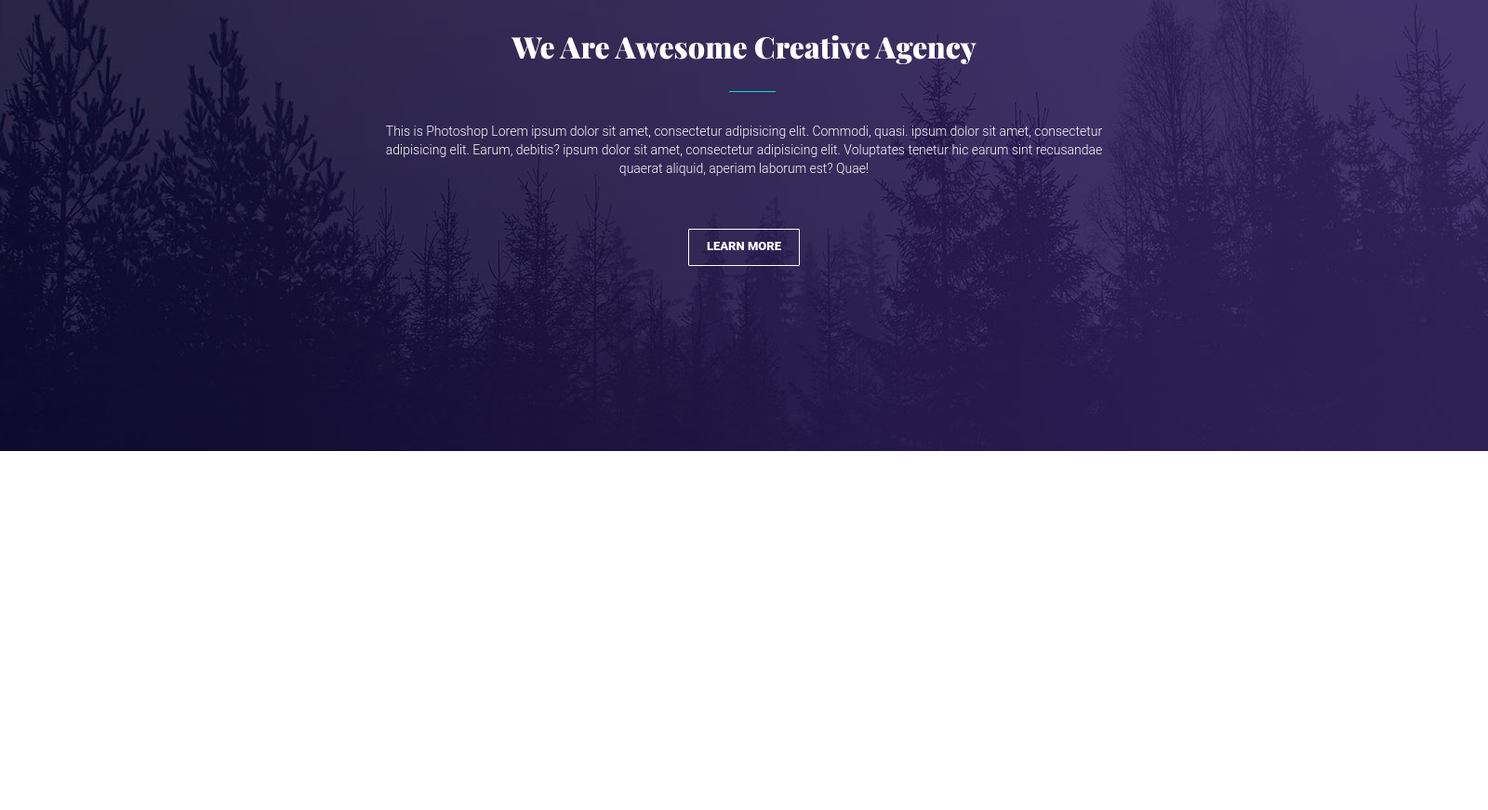
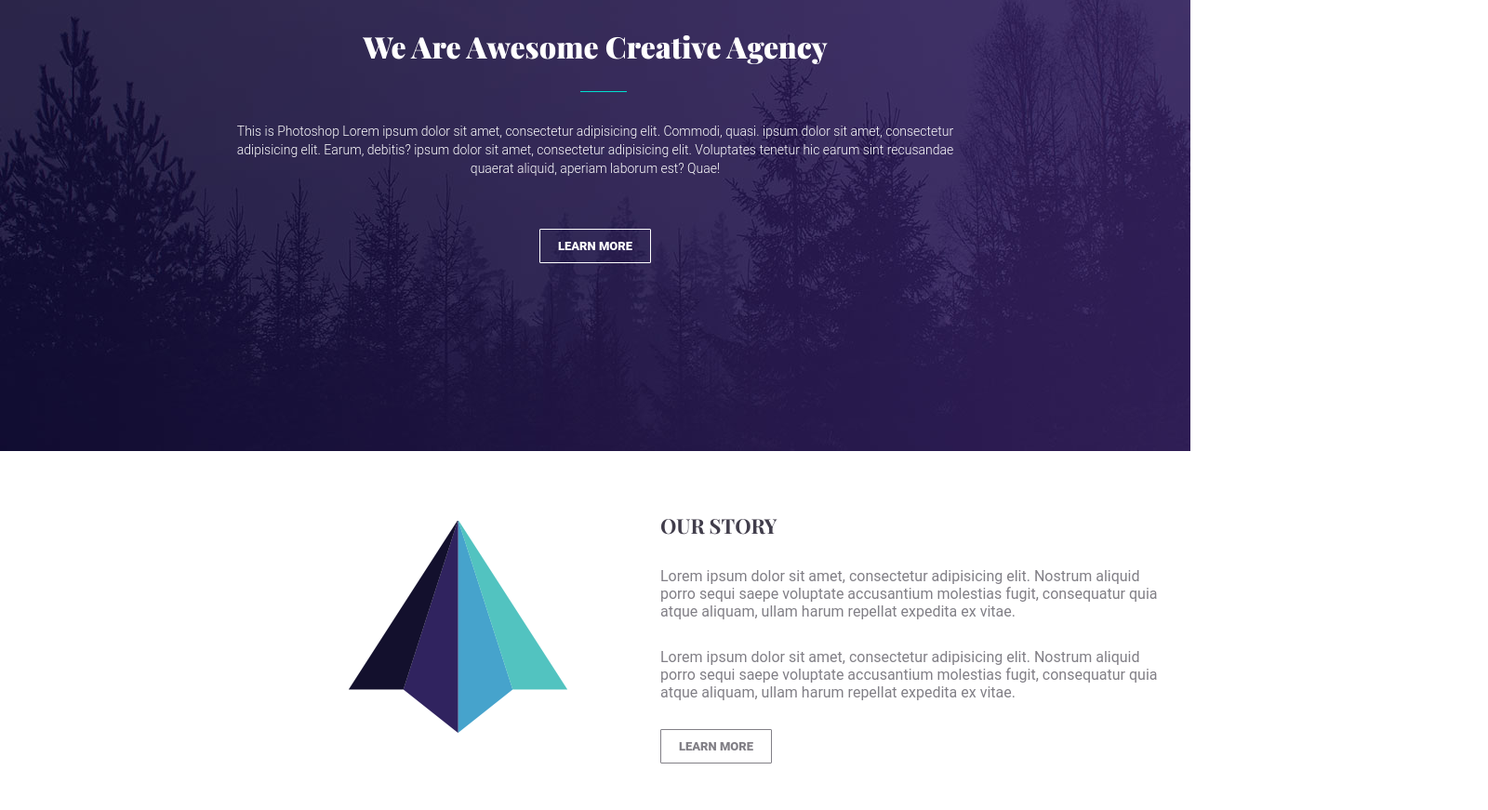
Before and after one commit to sintezmax2008/lemon.school, a plain HTML site: page 8/index.html in a window 1280 px wide. Shown: the part 185-1056 px from the top of the page at 93% size, 1600 px wide, since content can reach past the window. Drawn offline with nearby package versions, Linux system fonts and the light colour scheme.

Commit message:
продолжение 26-05-2016

```diff
--- a/8/index.html
+++ b/8/index.html
@@ -9,9 +9,9 @@
 	<div class="main__wrapper">
 		<div class="block__1">
 			<div class="block__1__header">
-				<div class="block__1__header__logo">
+				<a class="block__1__header__logo" href="#">
 					<img src="image/block__1__logo.png" alt="TaJam Company">
-				</div>
+				</a>
 				<div class="block__1__header__nav">
 					<ul>
 						<li><a href="#">Home</a></li>
@@ -28,21 +28,23 @@
 				<h1>We Are Awesome Creative Agency</h1>
 				<p>This is Photoshop Lorem ipsum dolor sit amet, consectetur adipisicing elit. Commodi, quasi. ipsum dolor sit amet, consectetur adipisicing elit. Earum, debitis? ipsum dolor sit amet, consectetur adipisicing elit. Voluptates tenetur hic earum sint recusandae quaerat aliquid, aperiam laborum est? Quae!</p>
 			</div>
-			<div class="block__1__footer">
-				<a href="#">Learn more</a>
-			</div>
+			<a class="block__1__footer" href="#">
+				<div>Learn more</div>
+			</a>
 		</div>
 		<div class="block__2">
 			<div class="block__2__left">
-
+				<img src="image/block__2__logo.png" alt="Логотип">
 			</div>
-			<div class="block__2__rigth">
-				<div class="block__2__rigth__text">
-
+			<div class="block__2__right">
+				<div class="block__2__right__text">
+					<h1>Our story</h1>
+					<p>Lorem ipsum dolor sit amet, consectetur adipisicing elit. Nostrum aliquid porro sequi saepe voluptate accusantium molestias fugit, consequatur quia atque aliquam, ullam harum repellat expedita ex vitae.</p>
+					<p>Lorem ipsum dolor sit amet, consectetur adipisicing elit. Nostrum aliquid porro sequi saepe voluptate accusantium molestias fugit, consequatur quia atque aliquam, ullam harum repellat expedita ex vitae.</p>
 				</div>
-				<div class="block__2__rigth__botton">
-
-				</div>
+				<a class="block__2__botton" href="#">
+					<div>Learn more</div>
+				</a>
 			</div>
 		</div>
 		<div class="block__3">
--- a/8/style.css
+++ b/8/style.css
@@ -10,7 +10,7 @@
 
 .main__wrapper {
 	display: block;
-	width: 1600px;
+	width: 100%;
 	margin: 0 auto;
 }
 
@@ -20,10 +20,7 @@
 	background-image: url(image/block__1__bg__overlay.jpg);
 	background-position: center;
 	position: relative;
-}
-
-.block__1__header {
-	display: block;
+	background-size: cover;
 }
 
 .block__1__header__logo {
@@ -31,6 +28,10 @@
 	margin-left: 330px;
 	padding-top: 20px;
 	float: left;
+}
+
+.block__1__header__logo:hover {
+	transform: scale(1.1,1.2);
 }
 
 .block__1__header__nav {
@@ -99,21 +100,16 @@ line-height: 20px;
 
 .block__1__footer {
 	display: block;
-	height: 40px;
 	width: 120px;
 	border: 1px solid #fff;
 	border-radius: 1px;
 	margin: 55px auto 0;
 	text-align: center;
-	padding-top: 8px;
+	padding: 10px;
 }
 
 .block__1__footer:hover {
 	border: 1px solid #00e0d0;
-}
-
-.block__1__footer a {
-	padding: 10px;
 }
 
 .block__2 {
@@ -121,11 +117,73 @@ line-height: 20px;
 	height: 400px;
 }
 
+.block__2__left {
+	display: inline-block;
+	margin-left: 375px;
+	margin-top: 75px;
+	float: left;
+}
+
+.block__2__right {
+	display: inline-block;
+	margin-left: 100px;
+	margin-top: 65px;
+	width: 540px;
+}
+
+.block__2__right__text {
+	display: block;
+}
+
+.block__2__right__text h1 {
+	color: #413d4b;
+	text-transform: uppercase;
+	font-family: 'Playfair Display', serif;
+	font-weight: 700;
+	font-size: 22px;
+}
+
+.block__2__right__text p {
+	color: #817f86;
+	text-align: left;
+	margin-top: 30px;
+	font-family: 'Roboto', sans-serif;
+}
+
+.block__2__botton {
+	display: block;
+	width: 120px;
+	border: 1px solid #817f86;
+	border-radius: 1px;
+	margin-top: 30px;
+	margin-right: 0;
+	text-align: center;
+	padding: 10px;
+}
+
+.block__2__botton:hover {
+	border: 1px solid #00e0d0;
+	color: #00e0d0;
+}
+
+.block__2__right a {
+	text-decoration: none;
+	color: #817f86;
+}
+
+.block__2__botton div {
+	font-family: 'Roboto', sans-serif;
+	text-transform: uppercase;
+	font-size: 13px;
+	font-weight: 900;
+}
+
 .block__3 {
 	display: block;
 	height: 550px;
 	background-image: url(image/block__3__bg__overlay.jpg);
 	background-position: center;
+	background-size: cover;
 }
 
 .block__4 {
@@ -138,4 +196,5 @@ line-height: 20px;
 	height: 400px;
 	background-image: url(image/block__5__bg__overlay.jpg);
 	background-position: center;
+	background-size: cover;
 }
```
Also changed, not shown: 8/image/video__1.png (added).
